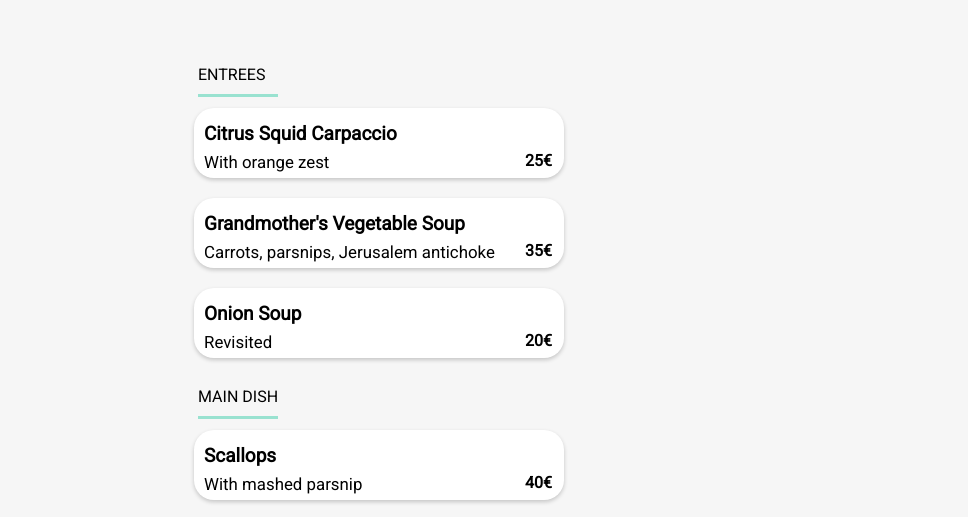
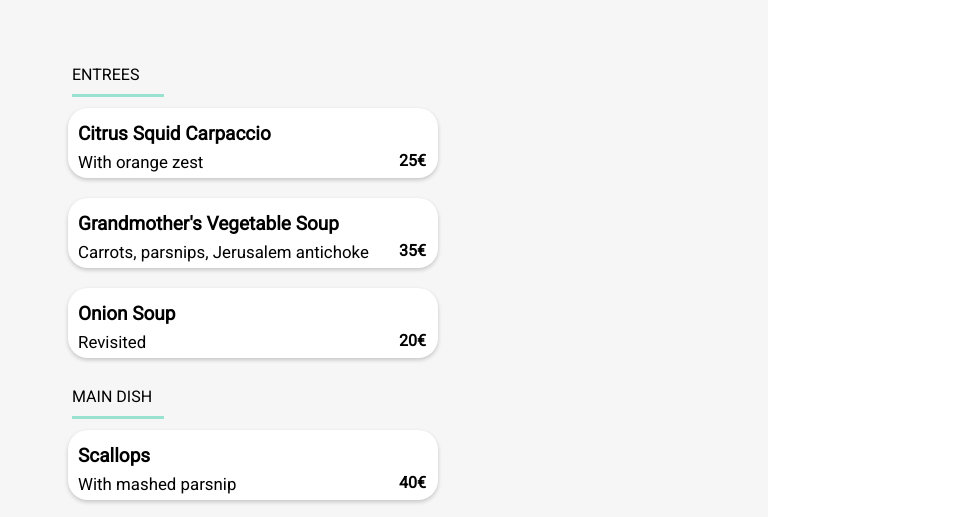
Before and after one commit to Hero988/Suliman_2_11-07-2023_A, a website: page Bastille.html in a window 768 px wide. Shown: the part 207-724 px from the top of the page, 968 px wide, since content can reach past the window. Drawn offline with Linux system fonts and the light colour scheme; a web font is replaced by a local one.

Commit message:
fixed some responsivness issues

```diff
--- a/Sass/Base/_base.scss
+++ b/Sass/Base/_base.scss
@@ -6,20 +6,10 @@
     padding: 0;
 }
 
-//.menu-html {
-  //  width: 100%;
-  //  height: 100%;
- //   margin: 0;
- //   padding: 0;
-  //  overflow-x: hidden;
-   // overflow-y: auto; /* this will allow vertical scroll if needed */
-//}
+.menu-html {
+   overflow-x: hidden;
+}
 
-//.menu-body {
-   // width: 100%;
-  //  height: 100%;
-  //  margin: 0;
-  //  padding: 0;
-   // overflow-x: hidden;
-   // overflow-y: auto; /* this will allow vertical scroll if needed */
-//}
+.menu-body {
+    overflow-x: hidden;
+}
--- a/Sass/Pages/_menu.scss
+++ b/Sass/Pages/_menu.scss
@@ -549,7 +549,7 @@ Fix W3*/
             white-space: nowrap;  // Prevents the text from wrapping to the next line
             overflow: hidden;  // Clips the text if it overflows
             text-overflow: ellipsis;  // Displays an ellipsis ("...") to represent clipped text
-            width: 310px;  // Adjust this value as needed. This sets the maximum width before text gets clipped.
+            width: 200px;  // Adjust this value as needed. This sets the maximum width before text gets clipped.
             display: block;  // Treat this element as a block level element
         }
 
@@ -622,7 +622,7 @@ Fix W3*/
     }
 
     .grid {
-        margin-left: 200px;
+        margin-left: 74px;
     }
 
     .hide {
```
Also changed, not shown: public/css/prefixed/style.css, 1 other file.
